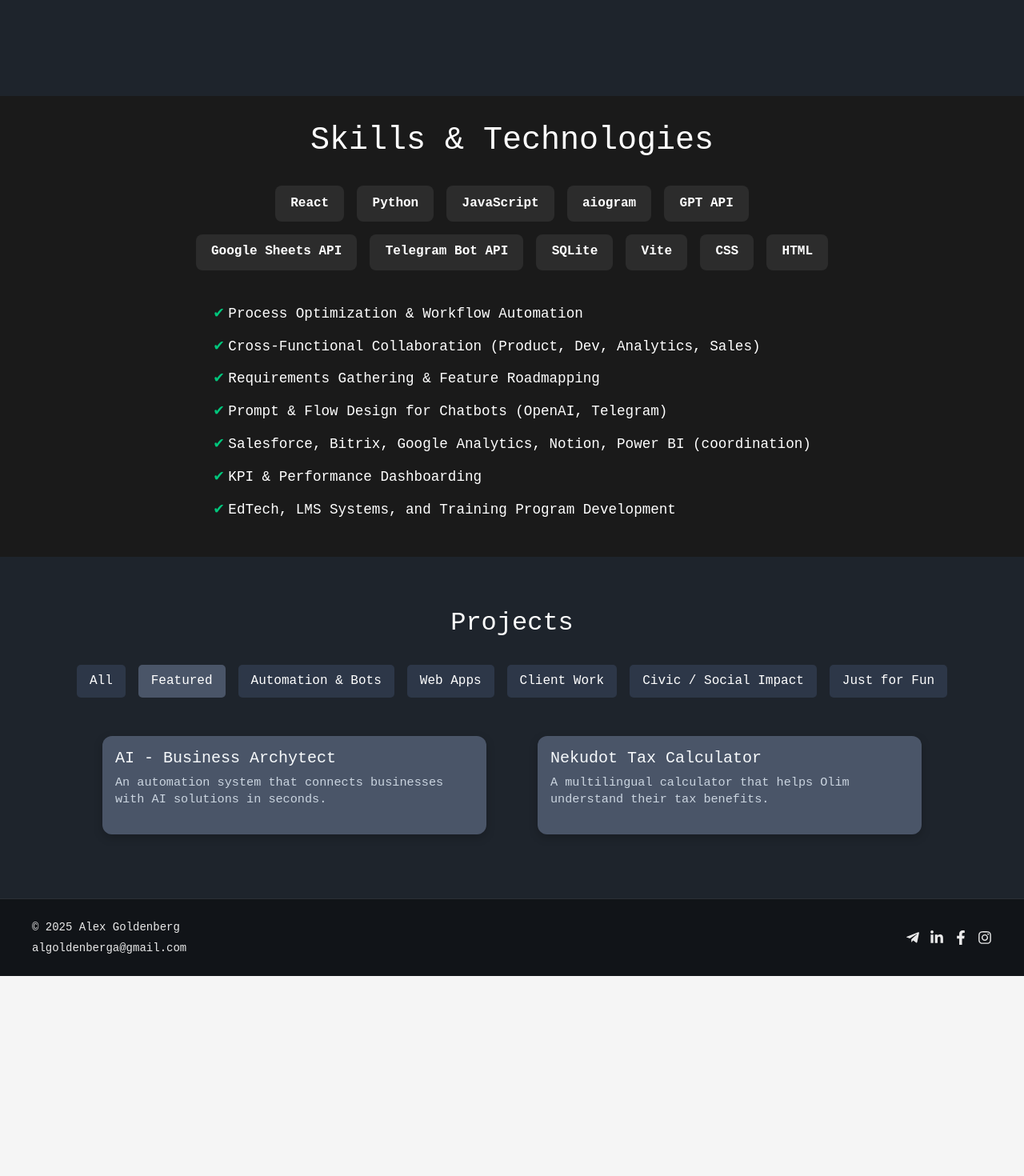
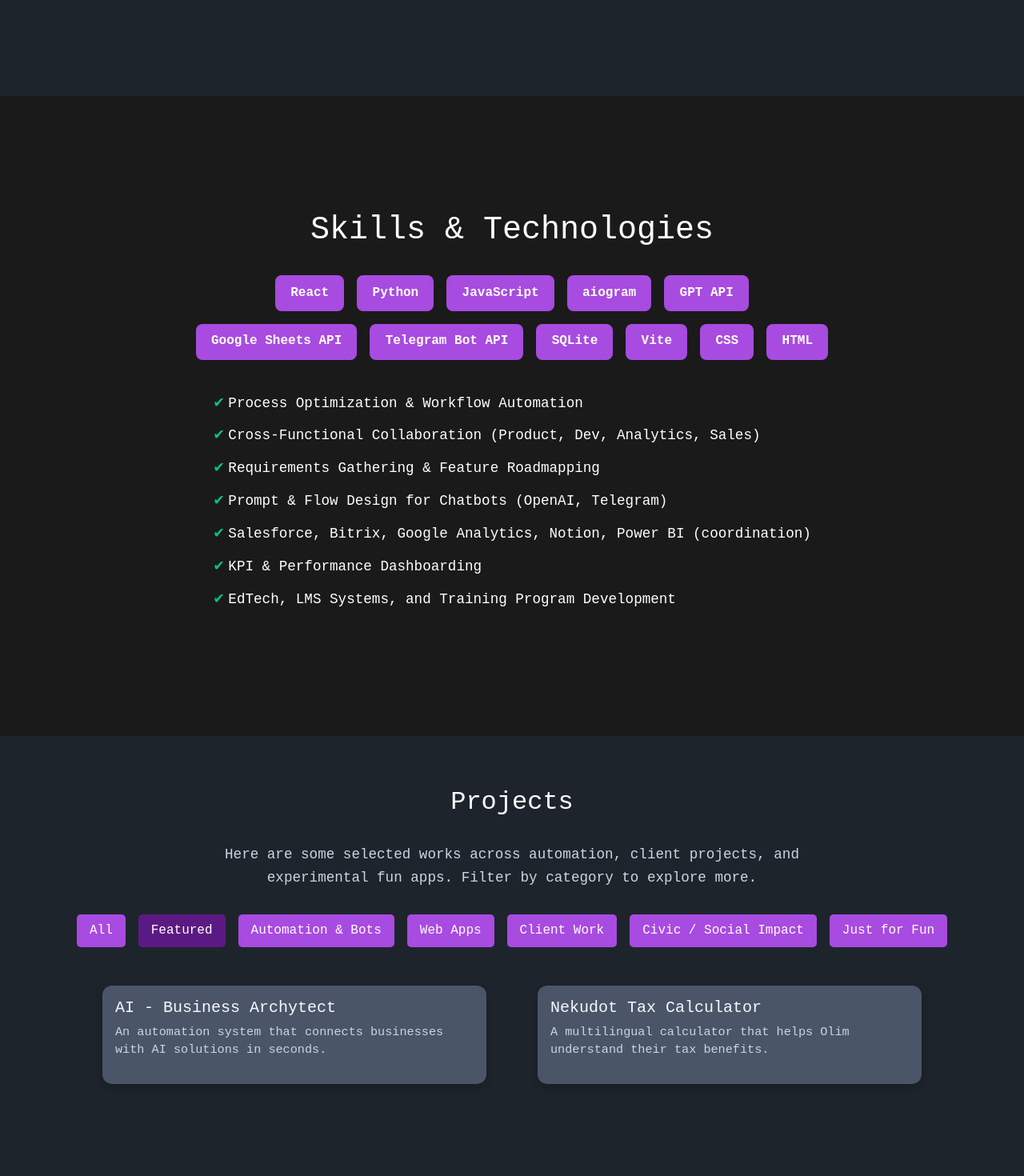
Before and after one commit to algoldenberg/my-portfolio, a React (Vite) app: page /en in a window 1280 px wide. Shown: the part 680-2150 px from the top of the page at 80% size. Before the commit the page ends 1900 px from the top, so only its background shows below. Built offline with nearby package versions, Linux system fonts and the light colour scheme; a small style sheet from the web is missing.

Commit message:
Enable anchor-based smooth scrolling from header navigation
- Updated header links to use hash-based anchors (e.g., /en/#projects)
- Implemented ScrollToHash logic for smooth scrolling to sections
- Added IDs to sections: home, skills, projects

```diff
--- a/public/locales/en/projects.json
+++ b/public/locales/en/projects.json
@@ -1,5 +1,6 @@
 {
     "title": "Projects",
+    "description": "Here are some selected works across automation, client projects, and experimental fun apps. Filter by category to explore more.",
     "categories": {
       "all": "All",
       "featured": "Featured",
--- a/public/locales/he/projects.json
+++ b/public/locales/he/projects.json
@@ -1,5 +1,6 @@
 {
     "title": "פרויקטים",
+    "description": "כאן תמצא פרויקטים נבחרים בתחום האוטומציה, עבודה עם לקוחות ואפליקציות לניסוי וכיף. השתמש בסינון לפי קטגוריות.",
     "categories": {
       "all": "הכל",
       "featured": "מומלצים",
--- a/public/locales/ru/projects.json
+++ b/public/locales/ru/projects.json
@@ -1,5 +1,6 @@
 {
     "title": "Проекты",
+    "description": "Здесь собраны проекты в сферах автоматизации, работы с клиентами и просто для души. Используй фильтры, чтобы найти интересное.",
     "categories": {
       "all": "Все",
       "featured": "Избранное",
--- a/src/App.jsx
+++ b/src/App.jsx
@@ -1,5 +1,12 @@
 import React, { useEffect } from 'react';
-import { BrowserRouter as Router, Routes, Route, Navigate, useParams } from 'react-router-dom';
+import {
+  BrowserRouter as Router,
+  Routes,
+  Route,
+  Navigate,
+  useParams,
+  useLocation
+} from 'react-router-dom';
 import { useTranslation } from 'react-i18next';
 import './i18n';
 import Header from './components/Header';
@@ -7,6 +14,23 @@ import Footer from './components/Footer';
 import Hero from './components/Hero';
 import Skills from './components/Skills';
 import Projects from './components/Projects';
+
+function ScrollToHash() {
+  const { hash } = useLocation();
+
+  useEffect(() => {
+    if (hash) {
+      const el = document.querySelector(hash);
+      if (el) {
+        el.scrollIntoView({ behavior: 'smooth' });
+      }
+    } else {
+      window.scrollTo({ top: 0 });
+    }
+  }, [hash]);
+
+  return null;
+}
 
 function LanguageWrapper() {
   const { lng } = useParams();
@@ -20,11 +44,18 @@ function LanguageWrapper() {
 
   return (
     <div className="app-container">
+      <ScrollToHash />
       <Header />
-      <Hero />
-      <Skills />
-      <Projects />
       <main>
+        <section id="home">
+          <Hero />
+        </section>
+        <section id="skills">
+          <Skills />
+        </section>
+        <section id="projects">
+          <Projects />
+        </section>
       </main>
       <Footer />
     </div>
--- a/src/components/Hero.jsx
+++ b/src/components/Hero.jsx
@@ -56,7 +56,7 @@ function Hero() {
         </h1>
         <h2 className="hero-subtitle">
           <span className="animated-text">{displayedText}</span>
-          <span className="cursor">|</span>
+
         </h2>
         <p className="hero-description">{t('description')}</p>
       </div>
--- a/src/components/Projects.jsx
+++ b/src/components/Projects.jsx
@@ -142,7 +142,7 @@ function Projects() {
   return (
     <section className="projects-section">
       <h2 className="projects-title">{t('title')}</h2>
-
+      <p className="projects-description">{t('description')}</p>
       <div className="filter-buttons">
         {categories.map(cat => (
           <button
--- a/src/index.css
+++ b/src/index.css
@@ -28,6 +28,7 @@ html, body, #root {
   margin: 0;
   display: flex;
   flex-direction: column;
+  background-color: #1E242C;
 }
 
 body {
@@ -59,3 +60,7 @@ ul {
 main {
   flex: 1;
 }
+
+#projects {
+  scroll-margin-top: 80px;
+}
--- a/src/styles/Projects.css
+++ b/src/styles/Projects.css
@@ -1,6 +1,7 @@
 .projects-section {
     padding: 4rem 2rem;
     background-color: #1E242C;
+    margin-bottom: 10%
   }
 
   .projects-title {
@@ -21,7 +22,7 @@
   .filter-btn {
     padding: 0.5rem 1rem;
     border: none;
-    background-color: #2D3748;
+    background-color:#a84be0;
     color: #FFFFFF;
     cursor: pointer;
     border-radius: 5px;
@@ -30,7 +31,7 @@
 
   .filter-btn.active,
   .filter-btn:hover {
-    background-color: #4A5568;
+    background-color: #5b1a83;
   }
 
   .projects-grid {
@@ -98,3 +99,12 @@
   :dir(rtl) .project-card {
     direction: rtl;
   }
+
+.projects-description {
+    text-align: center;
+    max-width: 800px;
+    margin: 0 auto 2rem auto;
+    font-size: 1.1rem;
+    color: #CBD5E0;
+    line-height: 1.6;
+  }
--- a/src/styles/Skills.css
+++ b/src/styles/Skills.css
@@ -31,7 +31,7 @@
   }
 
   .tech-item {
-    background-color: #2c2c2c;
+    background-color: #a84be0;
     padding: 0.6rem 1.2rem;
     border-radius: 8px;
     font-weight: bold;
```
